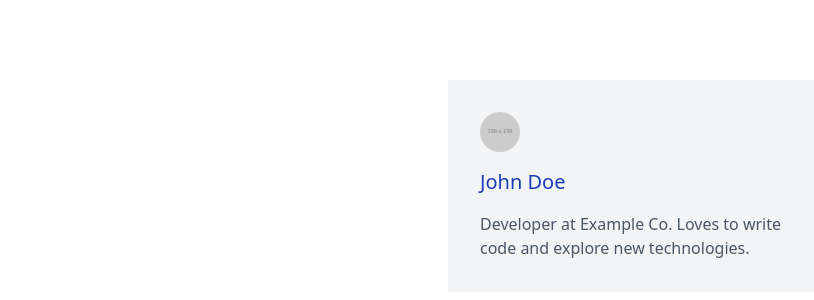
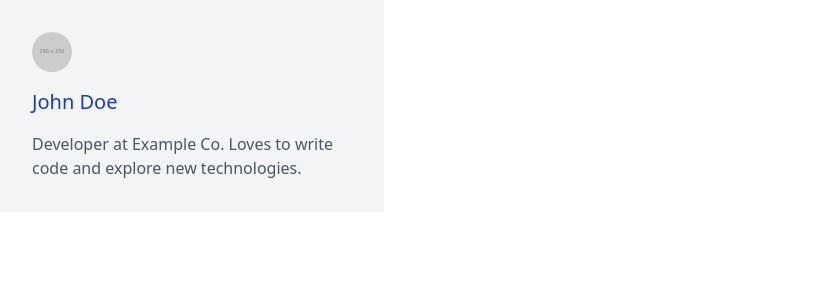
Before and after one commit to Gab7by/alx-fe-reactjs, a React (Vite) app in the folder tailwind-react-integration/: page / in a window 1280 px wide. Shown: the top 300 px of the page, without its empty margins (0-814 px from the left). Built offline with nearby package versions, Linux system fonts and the light colour scheme.

Commit message:
tailwind-react

```diff
--- a/tailwind-react-integration/src/components/UserProfile.jsx
+++ b/tailwind-react-integration/src/components/UserProfile.jsx
@@ -1,6 +1,6 @@
 function UserProfile() {
   return (
-    <div className="user-profile bg-gray-100 p-8 max-w-sm mx-auto my-20 rounded-1g shadow-1g">
+    <div className="user-profile bg-gray-100 p-8 max-w-sm mx-auto,my-20 rounded-1g,shadow-1g">
       <img
         src="https://via.placeholder.com/150"
         alt="User"
```
